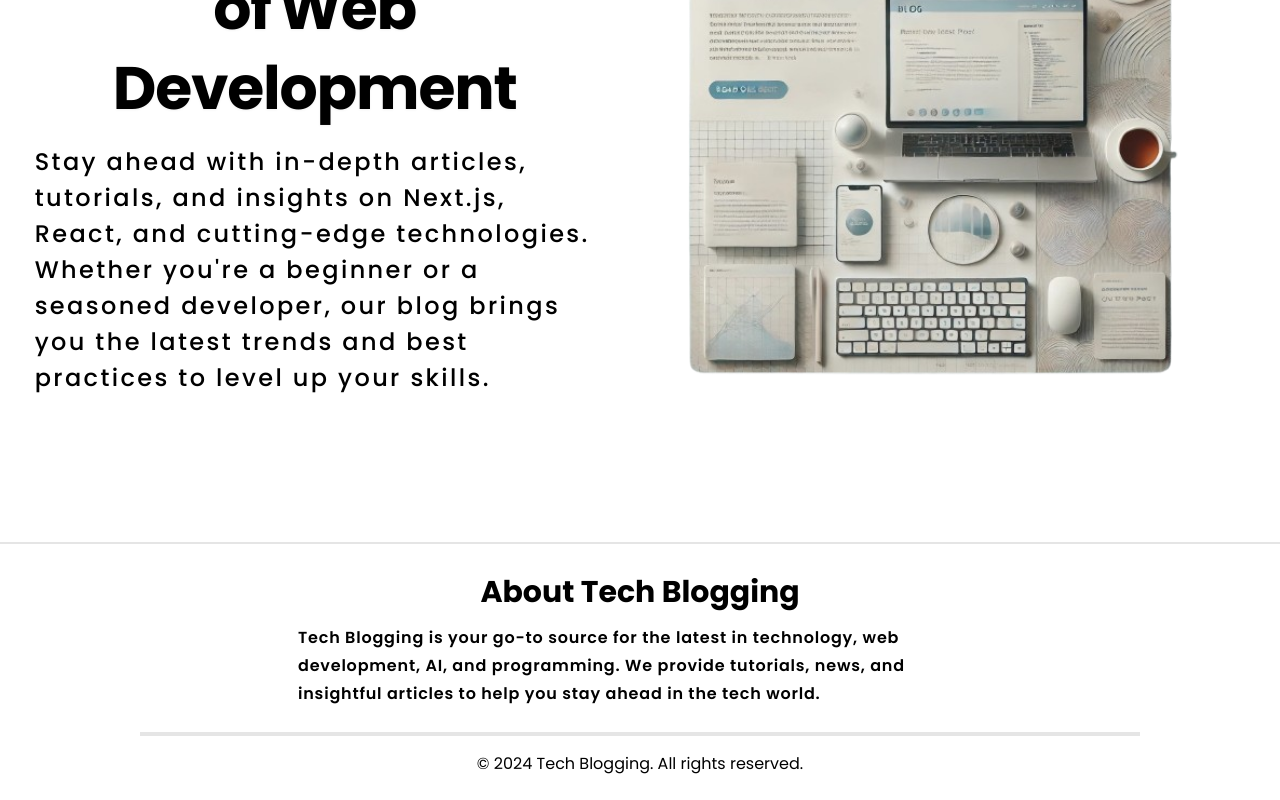
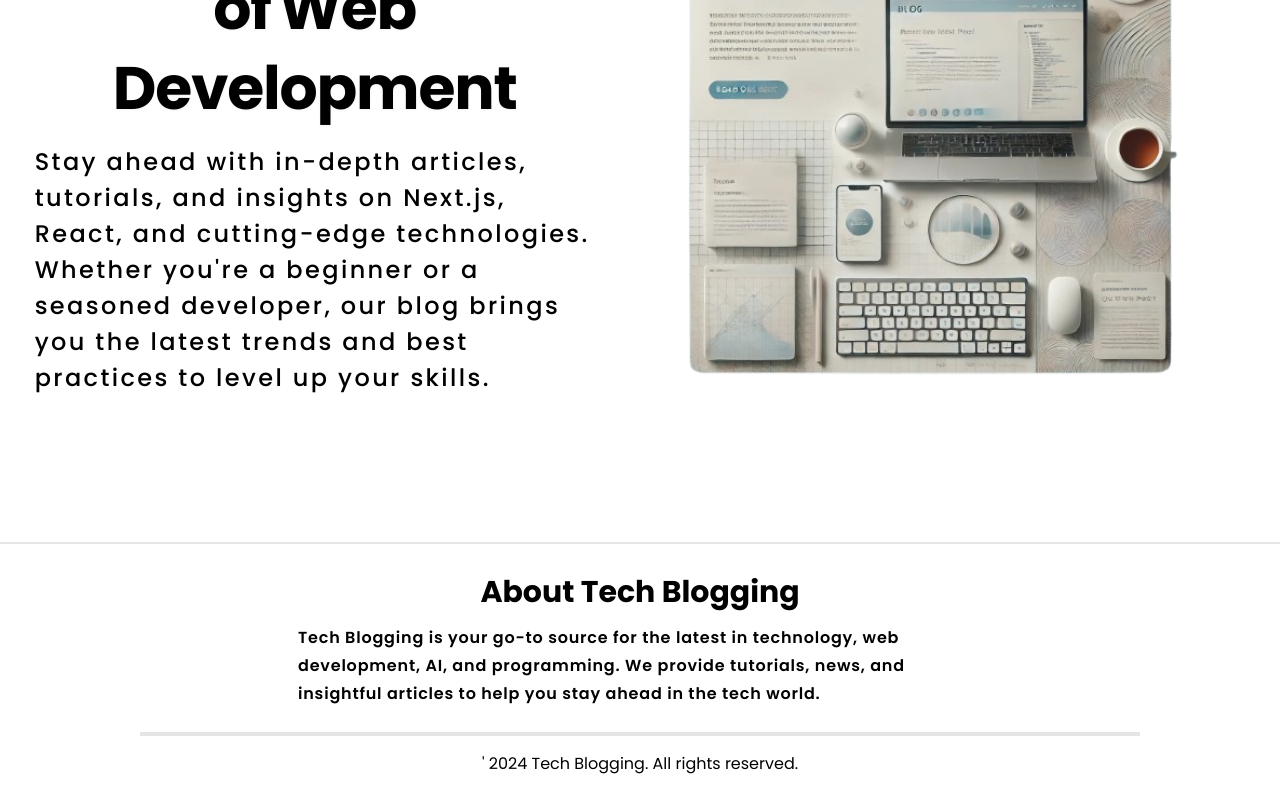
Before and after one commit to JamaliHassan/quarter02ClassAssingmnet, a Next.js app in the folder assignment_home_page/: page / in a window 1280 px wide. Shown: the part 322-1122 px from the top of the page. Built offline with nearby package versions, Linux system fonts and the light colour scheme.

Commit message:
Assignment_Home_Page

```diff
--- a/assignment_home_page/src/app/components/footer/Footer.tsx
+++ b/assignment_home_page/src/app/components/footer/Footer.tsx
@@ -16,7 +16,7 @@ const Footer = () => {
         <hr className="w-[1000px]  mb-4 mt-4 border-2 " />
         <div>
           <p className="mb-4">
-            &copy; 2024 Tech Blogging. All rights reserved.
+          &#39; 2024 Tech Blogging. All rights reserved.
           </p>
         </div>
       </div>
```
